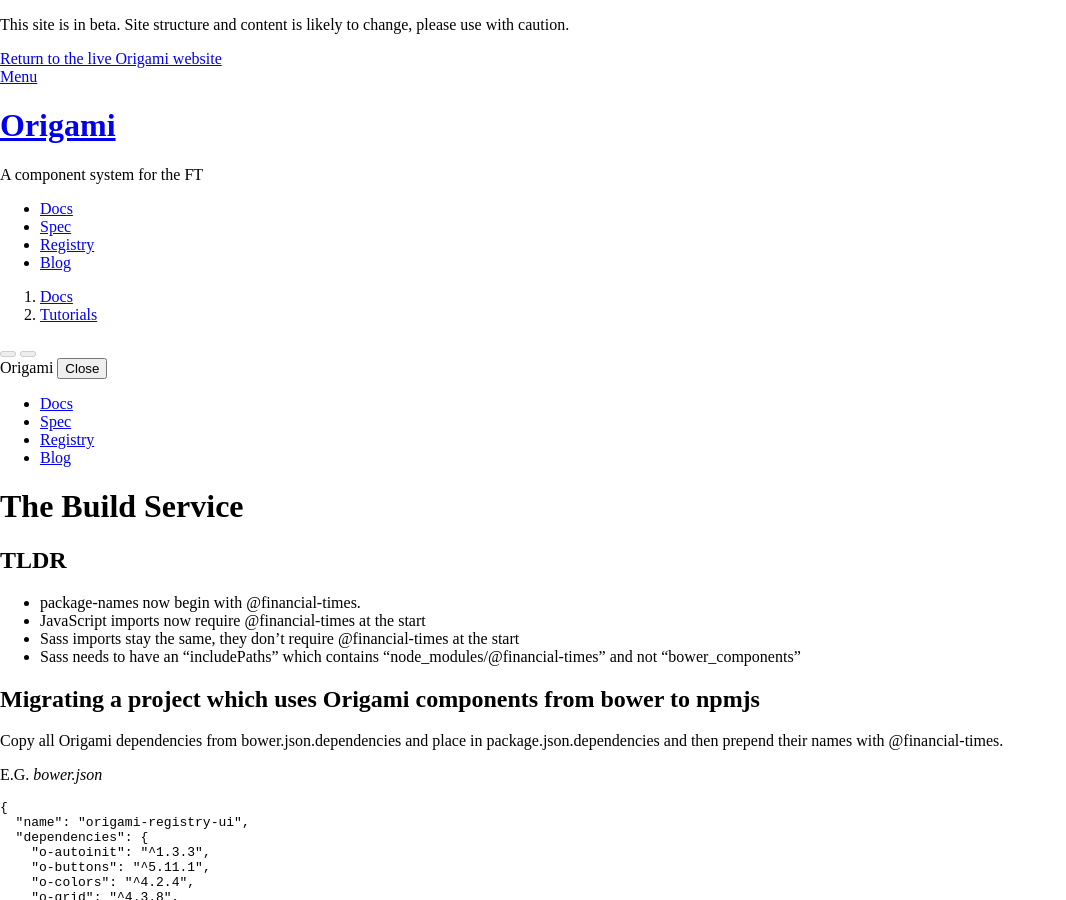
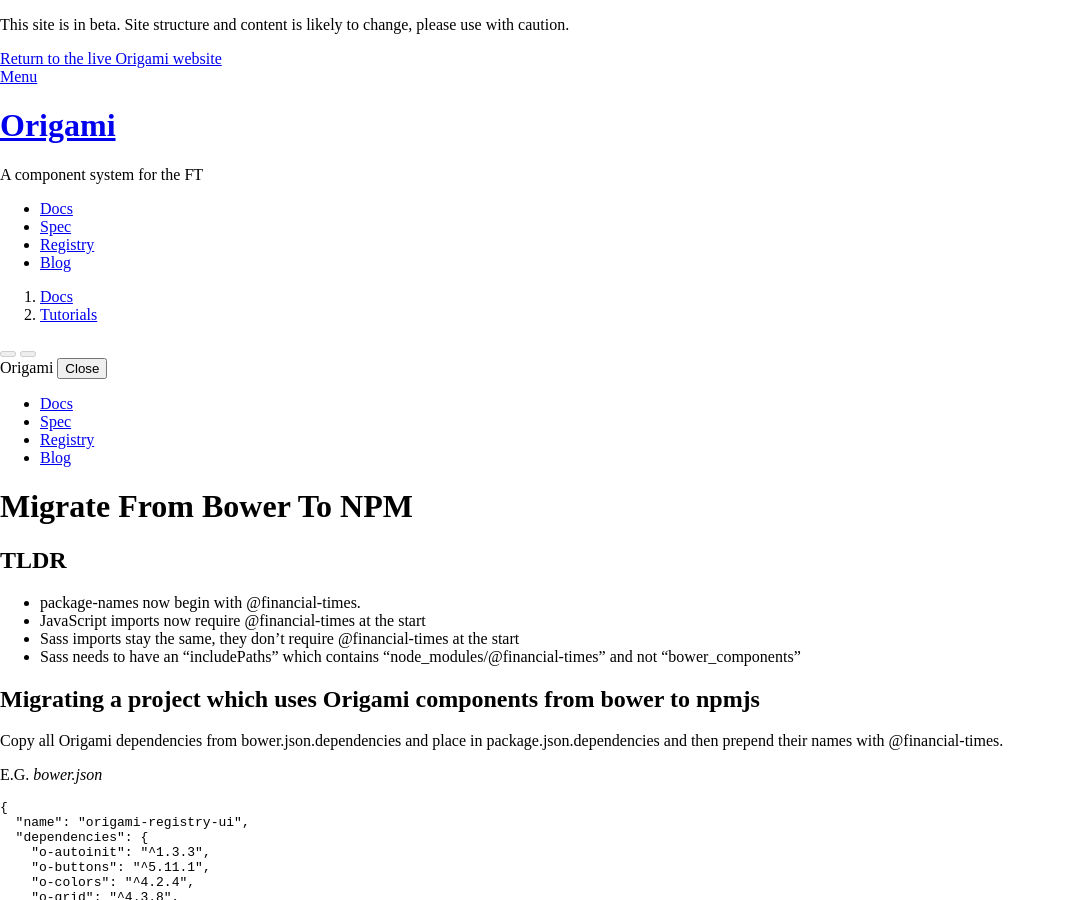
Before and after one commit to Financial-Times/origami-website, a Jekyll site: the page built from _tutorials/bower-to-npm.md, in a window 1280 px wide and 900 px high. Shown: the whole window, without its empty margins (0-1066 px from the left). Built offline with Jekyll 4.4.1, drawn with Linux system fonts in a browser that asks for light colours; a style sheet for code colours, icons or effects is not loaded.

Commit message:
Update _tutorials/bower-to-npm.md
Co-Authored-By: JakeChampion <me@jakechampion.name>

```diff
--- a/_tutorials/bower-to-npm.md
+++ b/_tutorials/bower-to-npm.md
@@ -1,5 +1,5 @@
 ---
-title: The Build Service
+title: Migrate From Bower To NPM
 ---
 
 # {{page.title}}
```
